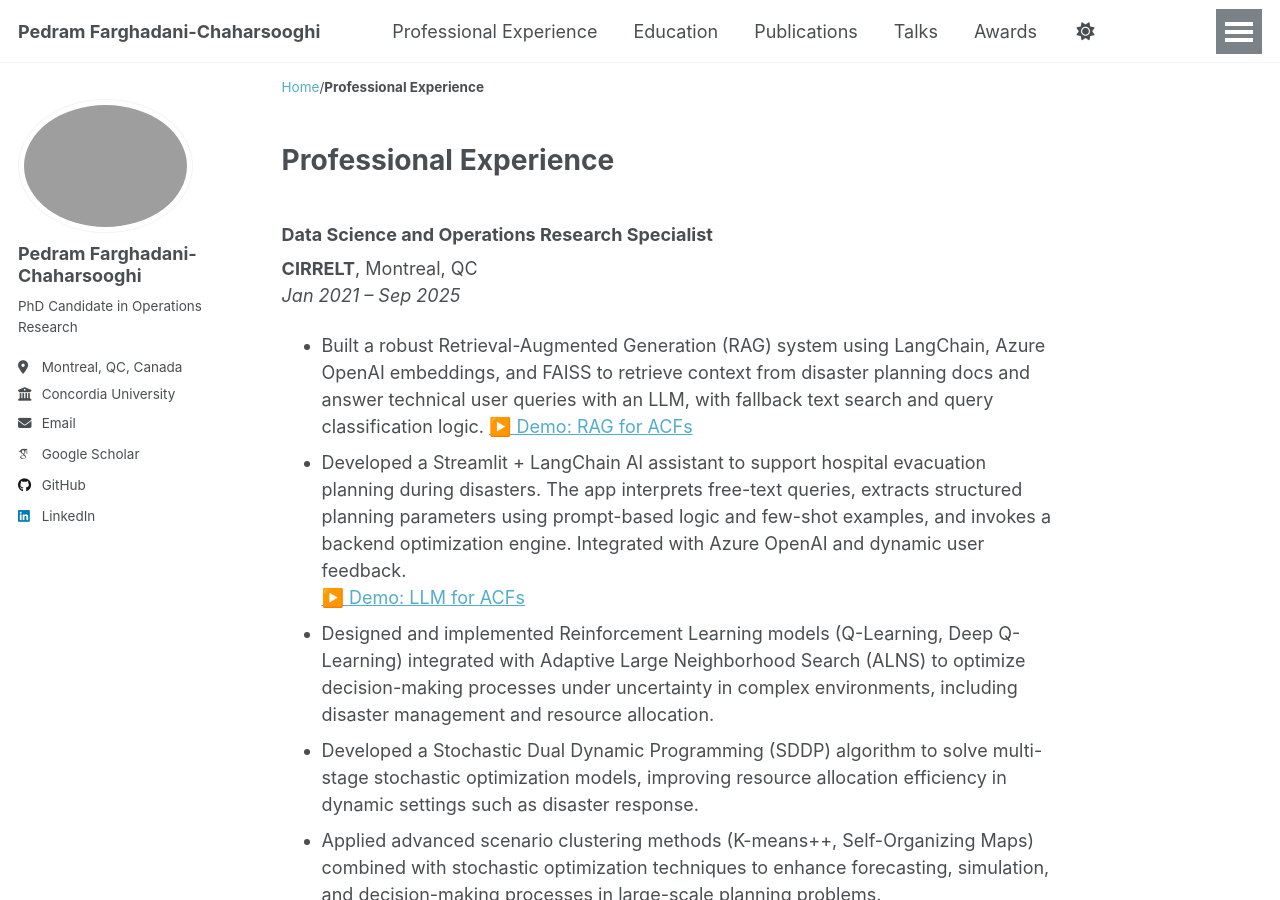
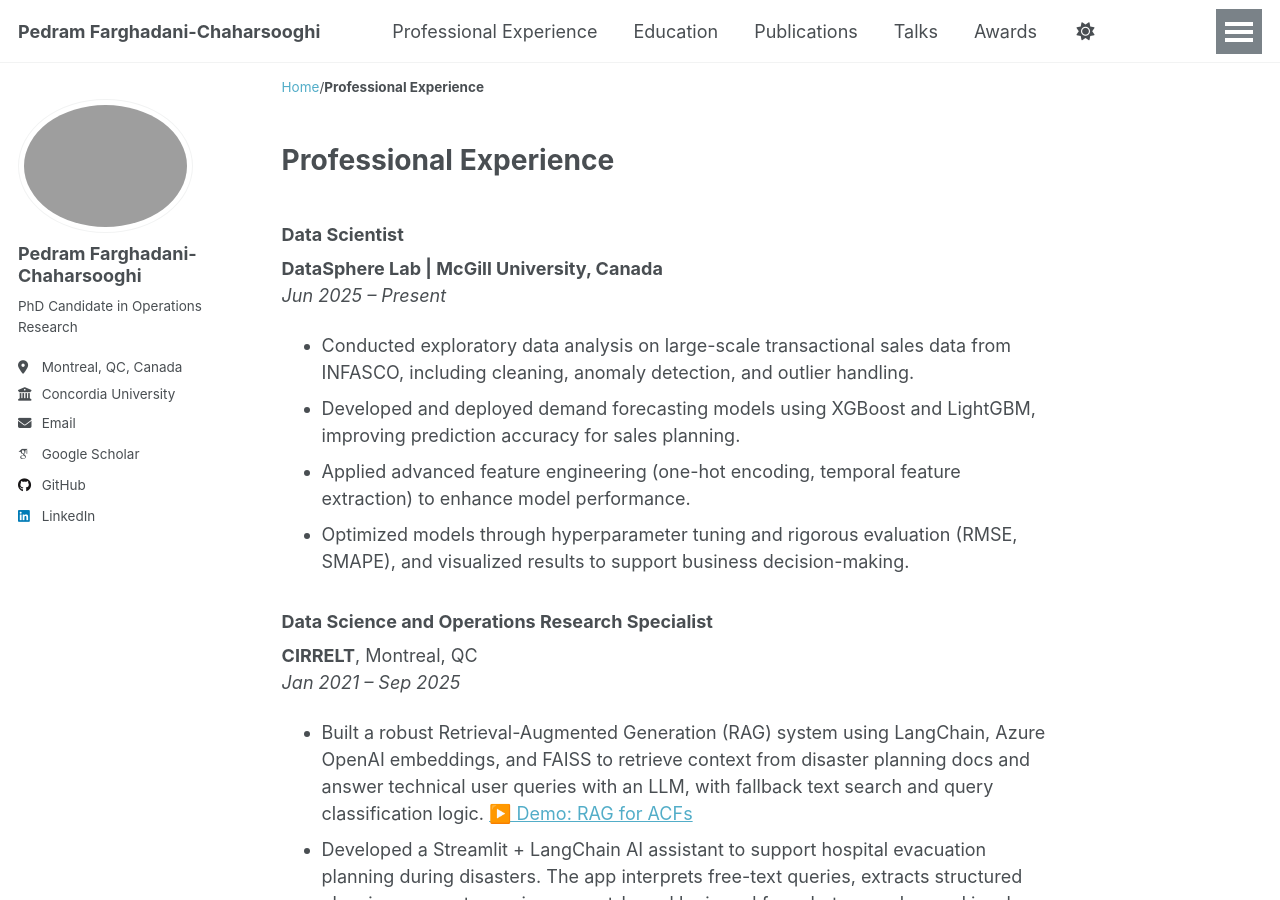
Before and after one commit to Pedram-Fdi/Pedram-Fdi.github.io, a Jekyll site: the page built from _pages/professionalexperience.md, in a window 1280 px wide and 900 px high. Built offline with Jekyll 4.4.1, drawn with Linux system fonts in a browser that asks for light colours; some web fonts are replaced.

Commit message:
Update professionalexperience.md

```diff
--- a/_pages/professionalexperience.md
+++ b/_pages/professionalexperience.md
@@ -4,6 +4,14 @@ title: "Professional Experience"
 permalink: /professionalexperience/
 author_profile: true
 ---
+
+### Data Scientist
+**DataSphere Lab | McGill University, Canada**
+*Jun 2025 – Present*
+- Conducted exploratory data analysis on large-scale transactional sales data from INFASCO, including cleaning, anomaly detection, and outlier handling.
+- Developed and deployed demand forecasting models using XGBoost and LightGBM, improving prediction accuracy for sales planning.
+- Applied advanced feature engineering (one-hot encoding, temporal feature extraction) to enhance model performance.
+- Optimized models through hyperparameter tuning and rigorous evaluation (RMSE, SMAPE), and visualized results to support business decision-making.
 
 ### Data Science and Operations Research Specialist
 **CIRRELT**, Montreal, QC
```
